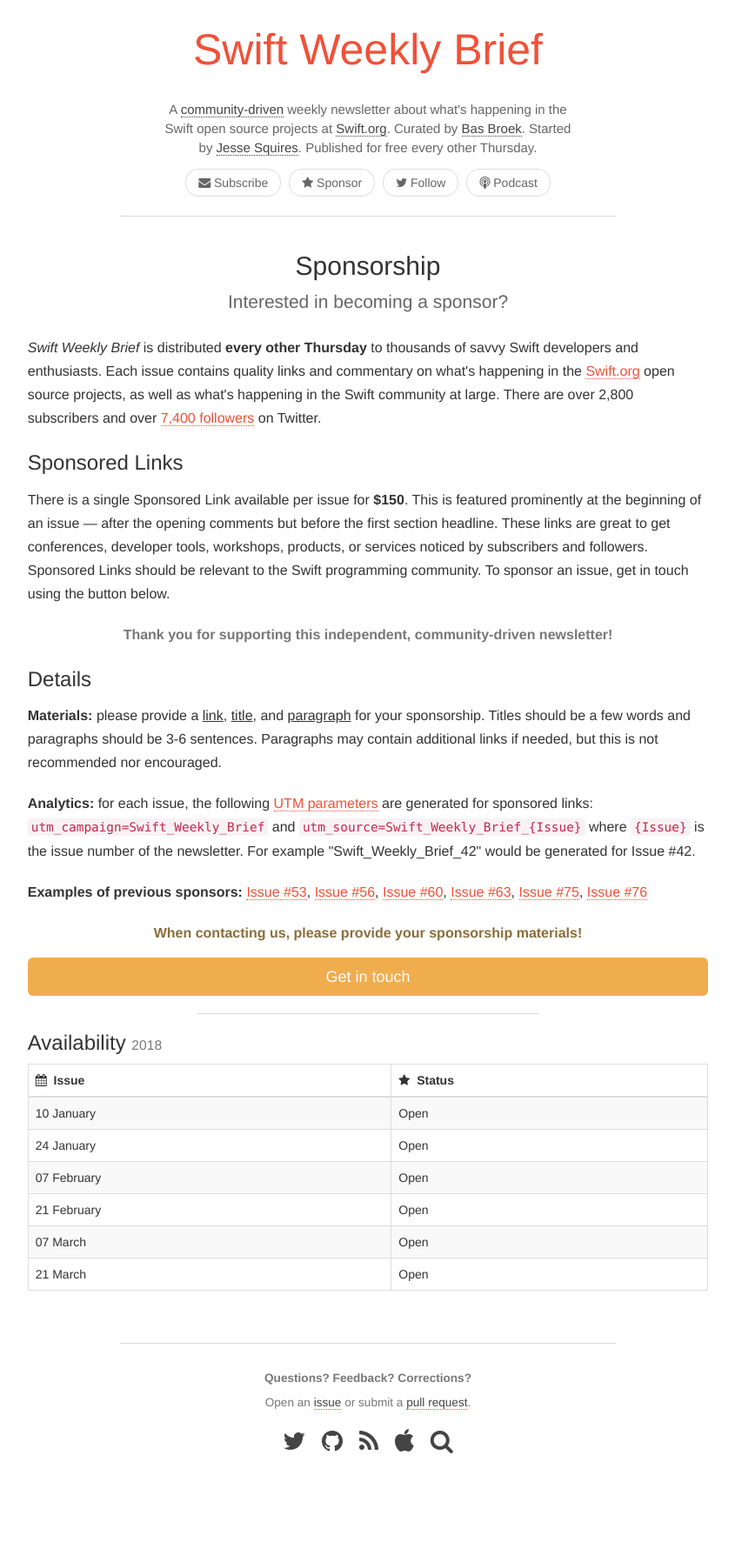
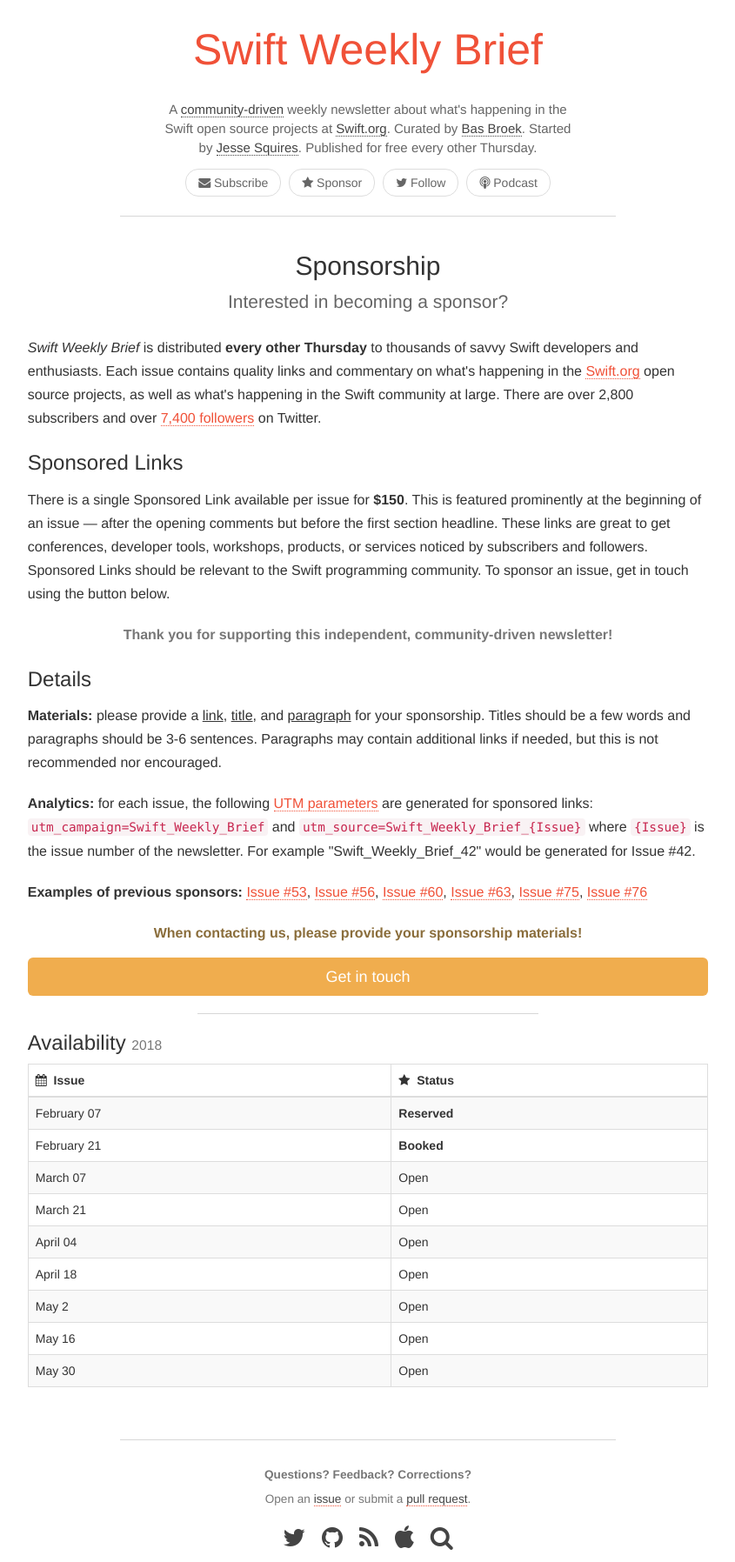
Before and after one commit to SwiftWeekly/swiftweekly.github.io, a Jekyll site: the page built from sponsorship.md, in a window 1280 px wide. Shown: the whole page at 87% size, without its empty margins (217-1062 px from the left). Built offline with Jekyll 4.4.1, drawn with Linux system fonts in a browser that asks for light colours; before the commit the page ends 1685 px from its top, so only the background shows below that.

Commit message:
Update sponsorship.md

```diff
--- a/sponsorship.md
+++ b/sponsorship.md
@@ -60,12 +60,15 @@
 <div class="table-responsive" markdown="1">
 | <i class="fa fa-calendar" aria-hidden="true"></i>&nbsp; Issue | <i class="fa fa-star" aria-hidden="true"></i>&nbsp; Status |
 |:-|:-|
-| 10 January  | Open |
-| 24 January  | Open |
-| 07 February | Open |
-| 21 February | Open |
-| 07 March    | Open |
-| 21 March    | Open |
+| February 07 | **Reserved** |
+| February 21 | **Booked**   |
+| March 07    | Open |
+| March 21    | Open |
+| April 04    | Open |
+| April 18    | Open |
+| May 2       | Open |
+| May 16      | Open |
+| May 30      | Open |
 {: class="table table-striped table-bordered"}
 </div>
 
```
